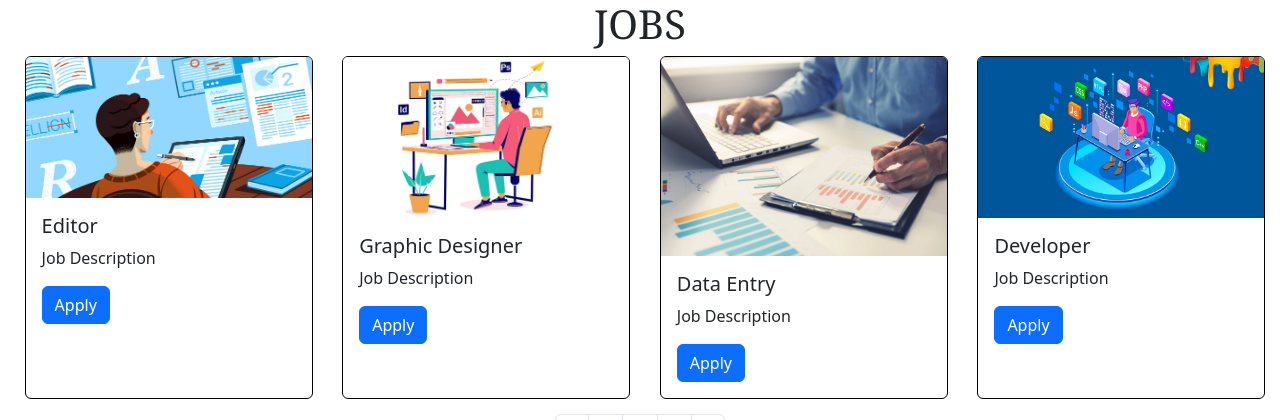
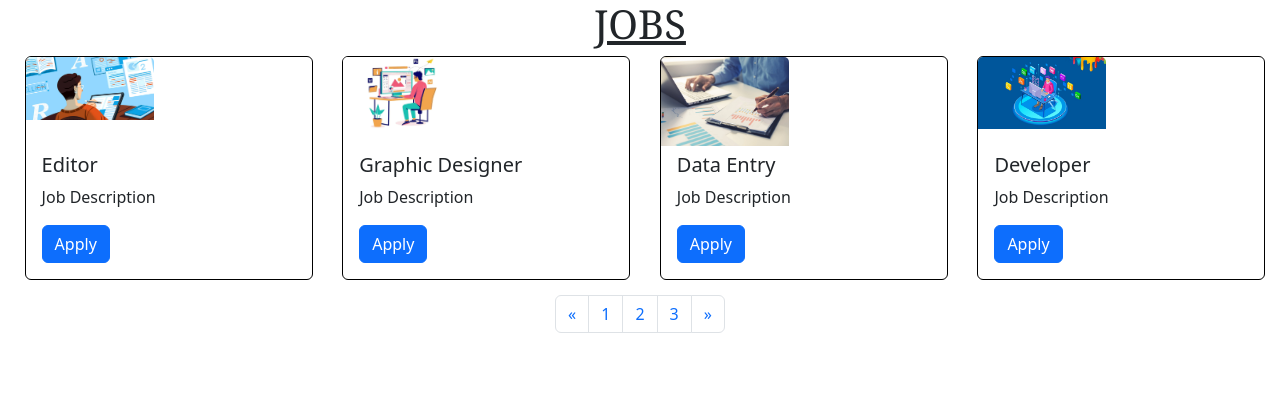
Before and after one commit to Sattwik2003/CV, a PHP site: page /page_jobs.php in a window 1280 px wide. Shown: the top 420 px of the page. Run offline with PHP 8.4, Linux system fonts and the light colour scheme.

Commit message:
photo size

```diff
--- a/page_jobs.php
+++ b/page_jobs.php
@@ -15,14 +15,20 @@
   flex-wrap: wrap;
   gap:15px;
 }
+.photo{
+  width: 10vw;
+  height: 10vh;
+}
 
     </style>
 </head>
 <body>
-    <div style="text-align: center;font-family: Georgia, 'Times New Roman', Times, serif;"><h1>JOBS</h1></div>
+    <div style="text-align: center;font-family: Georgia, 'Times New Roman', Times, serif;"><u><h1>JOBS</h1></u></div>
     <div class="cards">
     <div class="card" style="width: 18rem;margin-left: 10px;">
+    <div class=photo>
         <img src="Photos/Editor.jpg" class="card-img-top" alt="...">
+        </div>
         <div class="card-body">
           <h5 class="card-title">Editor</h5>
           <p class="card-text">Job Description</p>
@@ -30,7 +36,9 @@
         </div>
       </div>
       <div class="card" style="width: 18rem;">
+      <div class=photo>
         <img src="Photos/Graphic_designer.webp" class="card-img-top" alt="...">
+      </div>
         <div class="card-body">
           <h5 class="card-title">Graphic Designer</h5>
           <p class="card-text">Job Description</p>
@@ -38,7 +46,9 @@
         </div>
       </div>
       <div class="card" style="width: 18rem;">
+      <div class=photo>
         <img src="Photos/Data_entry.webp" class="card-img-top" alt="...">
+      </div>
         <div class="card-body">
           <h5 class="card-title">Data Entry</h5>
           <p class="card-text">Job Description</p>
@@ -46,7 +56,9 @@
         </div>
       </div>
       <div class="card" style="width: 18rem;">
+      <div class=photo>
         <img src="Photos/developer.avif" class="card-img-top" alt="...">
+      </div>
         <div class="card-body">
           <h5 class="card-title">Developer</h5>
           <p class="card-text">Job Description</p>
```
